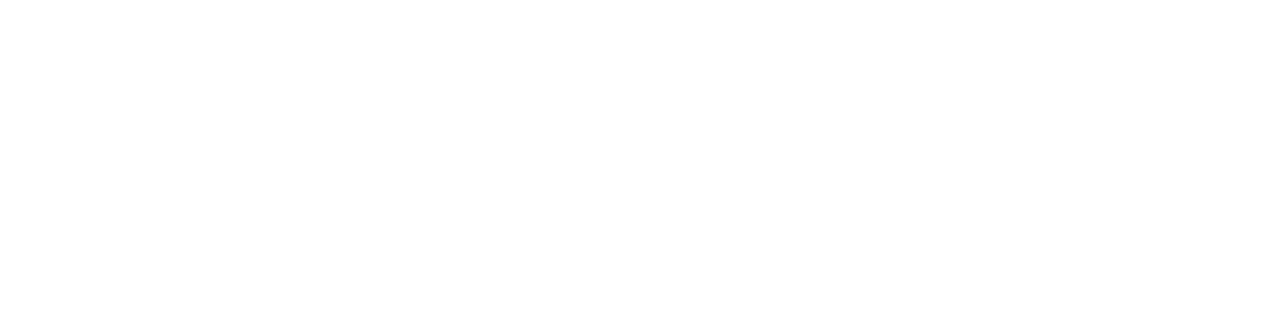
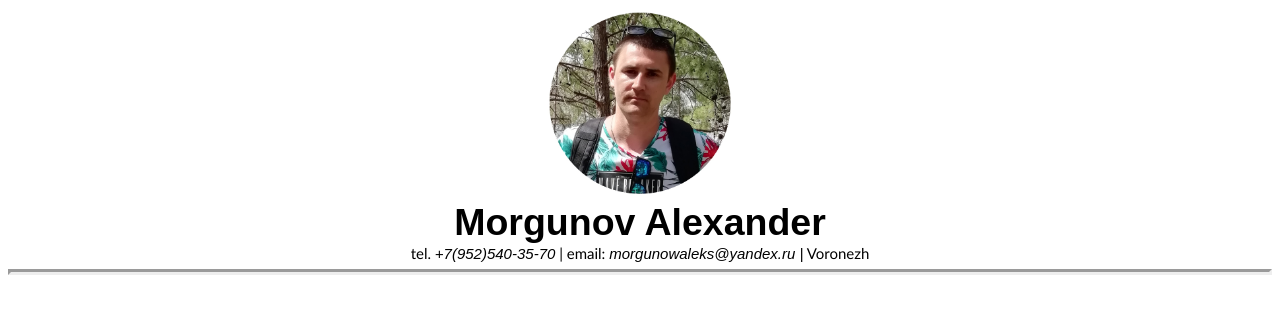
Before and after one commit to AlexanderMorgunov/rsschool-cv, a plain HTML site: page index.html in a window 1280 px wide. Drawn offline with Linux system fonts and the light colour scheme.

Commit message:
feat: add header in page, add image, add style.css & basic style for header & body & image

```diff
--- /dev/null
+++ b/assets/style.css
@@ -0,0 +1,19 @@
+body {
+  text-align: center;
+  font: 15px calibri;
+}
+.photoAvatar {
+  width: 15%;
+  height: 15%;
+}
+.hedername {
+  font: bold 250% Arial;
+}
+.contacts a {
+  text-decoration: none;
+  font: italic 15px Arial;
+  color: black;
+}
+hr {
+  border-width: 3px;
+}
--- a/index.html
+++ b/index.html
@@ -5,6 +5,32 @@
     <meta http-equiv="X-UA-Compatible" content="IE=edge" />
     <meta name="viewport" content="width=device-width, initial-scale=1.0" />
     <title>Document</title>
+    <link rel="stylesheet" href="assets/style.css" />
   </head>
-  <body></body>
+  <body>
+    <header>
+      <div class="headerAvatar">
+        <img
+          src="assets/images/avatar.png"
+          alt="avatarLogo"
+          class="photoAvatar"
+        />
+      </div>
+      <div class="hedername">Morgunov Alexander</div>
+      <span class="contacts">
+        tel.
+        <span> <a href="tel:+7(952)540-35-70"> +7(952)540-35-70</a></span> |
+        email:
+        <span>
+          <a href="mailto:morgunowaleks@yandex.ru">morgunowaleks@yandex.ru |</a>
+          Voronezh</span
+        >
+      </span>
+      <hr />
+    </header>
+
+    <main></main>
+
+    <footer></footer>
+  </body>
 </html>
```
Also changed, not shown: assets/images/avatar.png (added).
